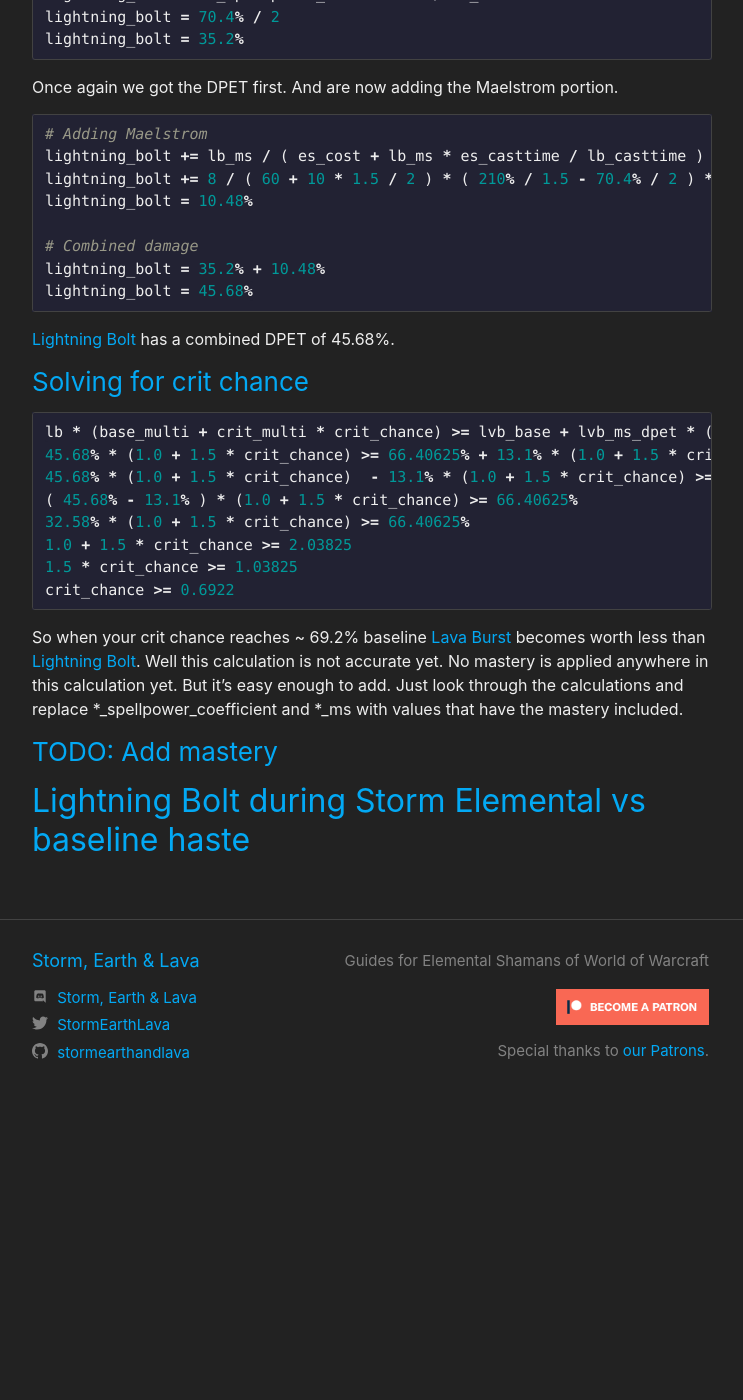
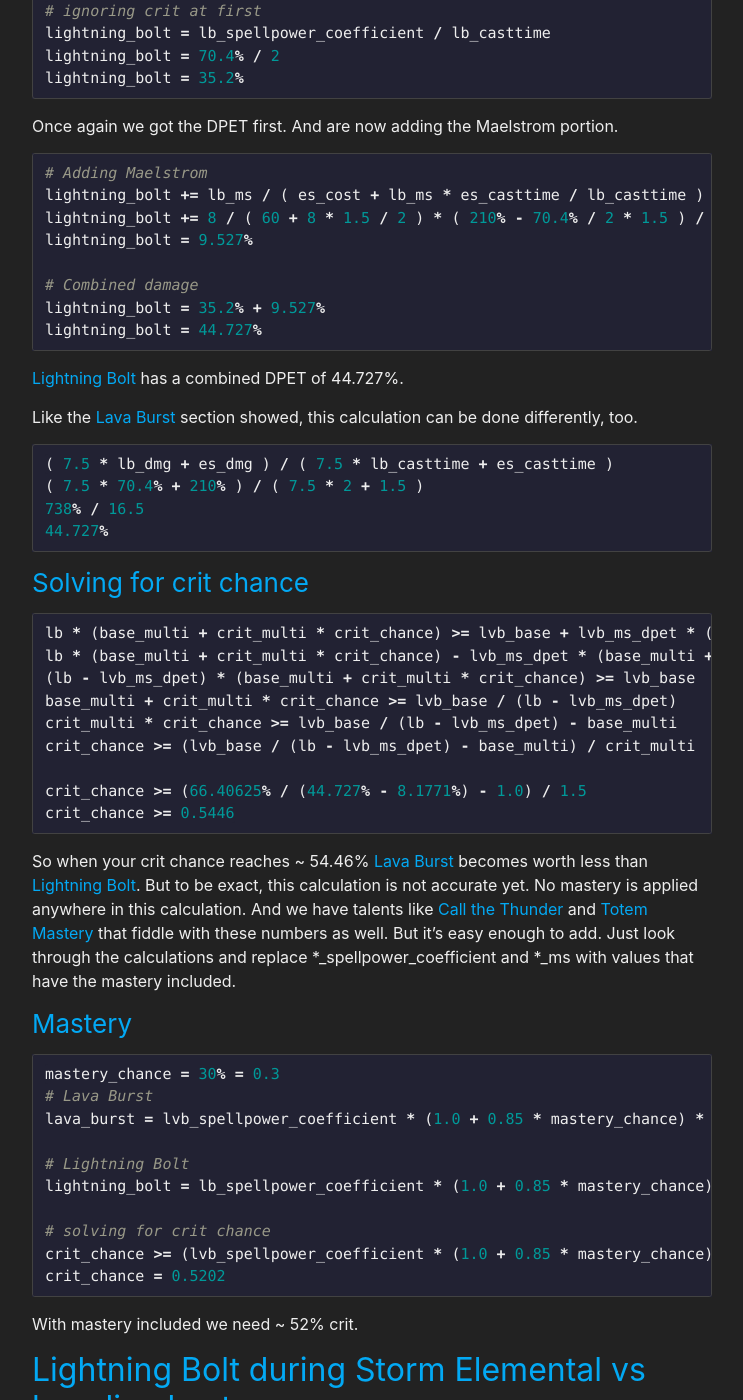
Before and after one commit to stormearthandlava/stormearthandlava.github.io, a Jekyll site: the page built from blog/_posts/2018-12-27-spell-comparisons.md, in a window 1280 px wide and 1400 px high, scrolled down 2248 px. Shown: the whole window, without its empty margins (268-1011 px from the left). Built offline with Jekyll 4.4.1, drawn with Linux system fonts in a browser that asks for light colours; a script that is not in the unit is left out; before the commit the page ends 3372 px from its top, so only the background shows below that; some of the changed text lies outside the part shown.

Commit message:
update crit calc, add mastery

````diff
--- a/blog/_posts/2018-12-27-spell-comparisons.md
+++ b/blog/_posts/2018-12-27-spell-comparisons.md
@@ -92,9 +92,11 @@ You can get the same result much easier by adding up enough {{ site.data.spell.L
 ```python
 ( 6 * lvb_dmg + es_dmg ) / ( 6 * lvb_casttime + es_casttime )
 ( 6 * 53.125% * 2.5 + 210% ) / ( 6 * 2 + 1.5 )
-1006.875 / 13.5
+1006.875% / 13.5
 74.583%
 ```
+
+So choose your ~~fights~~calculation approach carefully.
 
 
 ### DPET Lightning Bolt
@@ -110,37 +112,67 @@ Once again we got the DPET first. And are now adding the Maelstrom portion.
 
 ```python
 # Adding Maelstrom
-lightning_bolt += lb_ms / ( es_cost + lb_ms * es_casttime / lb_casttime ) * ( es_dmg / es_casttime - lb_dmg / lb_casttime ) * es_casttime / lb_casttime
-lightning_bolt += 8 / ( 60 + 10 * 1.5 / 2 ) * ( 210% / 1.5 - 70.4% / 2 ) * 1.5 / 2
-lightning_bolt = 10.48%
+lightning_bolt += lb_ms / ( es_cost + lb_ms * es_casttime / lb_casttime ) * ( es_dmg - lb_dmg / lb_casttime * es_casttime ) / lb_casttime
+lightning_bolt += 8 / ( 60 + 8 * 1.5 / 2 ) * ( 210% - 70.4% / 2 * 1.5 ) / 2
+lightning_bolt = 9.527%
 
 # Combined damage
-lightning_bolt = 35.2% + 10.48%
-lightning_bolt = 45.68%
+lightning_bolt = 35.2% + 9.527%
+lightning_bolt = 44.727%
 ```
-{{ site.data.spell.lb }} has a combined DPET of 45.68%.
+{{ site.data.spell.lb }} has a combined DPET of 44.727%.
+
+Like the {{ site.data.spell.lvb }} section showed, this calculation can be done differently, too.
+
+```python
+( 7.5 * lb_dmg + es_dmg ) / ( 7.5 * lb_casttime + es_casttime )
+( 7.5 * 70.4% + 210% ) / ( 7.5 * 2 + 1.5 )
+738% / 16.5
+44.727%
+```
 
 
 ### Solving for crit chance
 
 ```python
 lb * (base_multi + crit_multi * crit_chance) >= lvb_base + lvb_ms_dpet * (base_multi + crit_multi * crit_chance)
-45.68% * (1.0 + 1.5 * crit_chance) >= 66.40625% + 13.1% * (1.0 + 1.5 * crit_chance)     | - 13.1% * 2.5 * crit_chance
-45.68% * (1.0 + 1.5 * crit_chance)  - 13.1% * (1.0 + 1.5 * crit_chance) >= 66.40625%
-( 45.68% - 13.1% ) * (1.0 + 1.5 * crit_chance) >= 66.40625%
-32.58% * (1.0 + 1.5 * crit_chance) >= 66.40625%                                          | / 32.58%
-1.0 + 1.5 * crit_chance >= 2.03825                                                       | - 1.0
-1.5 * crit_chance >= 1.03825                                                             | / 1.5
-crit_chance >= 0.6922
+lb * (base_multi + crit_multi * crit_chance) - lvb_ms_dpet * (base_multi + crit_multi * crit_chance) >= lvb_base
+(lb - lvb_ms_dpet) * (base_multi + crit_multi * crit_chance) >= lvb_base
+base_multi + crit_multi * crit_chance >= lvb_base / (lb - lvb_ms_dpet)
+crit_multi * crit_chance >= lvb_base / (lb - lvb_ms_dpet) - base_multi
+crit_chance >= (lvb_base / (lb - lvb_ms_dpet) - base_multi) / crit_multi
+
+crit_chance >= (66.40625% / (44.727% - 8.1771%) - 1.0) / 1.5
+crit_chance >= 0.5446
 ```
 
-So when your crit chance reaches ~ 69.2% baseline {{ site.data.spell.lvb }} becomes worth less than {{ site.data.spell.lb }}.
-Well this calculation is not accurate yet.
-No mastery is applied anywhere in this calculation yet.
+So when your crit chance reaches ~ 54.46% {{ site.data.spell.lvb }} becomes worth less than {{ site.data.spell.lb }}.
+But to be exact, this calculation is not accurate yet.
+No mastery is applied anywhere in this calculation. And we have talents like {{ site.data.talent.ctt }} and {{ site.data.talent.tm }} that fiddle with these numbers as well.
 But it's easy enough to add.
 Just look through the calculations and replace  *_spellpower_coefficient and *_ms with values that have the mastery included.
 
-### TODO: Add mastery
+
+### Mastery
+
+```python
+mastery_chance = 30% = 0.3
+# Lava Burst
+lava_burst = lvb_spellpower_coefficient * (1.0 + 0.85 * mastery_chance) * crit_dmg_multiplier / lvb_casttime + (lvb_ms + lvb_o * mastery_chance) / ( es_cost + (lvb_ms + lvb_o * mastery_chance) * es_casttime / lb_casttime ) * ( es_dmg - lvb_spellpower_coefficient * (1.0 + 0.85 * mastery_chance) * crit_dmg_multiplier / lvb_casttime * es_casttime ) / lvb_casttime
+
+# Lightning Bolt
+lightning_bolt = lb_spellpower_coefficient * (1.0 + 0.85 * mastery_chance) / lb_casttime + (lb_ms + lb_o * mastery_chance) / ( es_cost + (lb_ms + lb_o * mastery_chance) * es_casttime / lb_casttime ) * ( es_dmg - lb_dmg * (1.0 + 0.85 * mastery_chance) / lb_casttime * es_casttime ) / lb_casttime
+
+# solving for crit chance
+crit_chance >= (lvb_spellpower_coefficient * (1.0 + 0.85 * mastery_chance) * crit_dmg_multiplier / lvb_casttime / (lightning_bolt - (lvb_ms + lvb_o * mastery_chance) / ( es_cost + (lvb_ms + lvb_o * mastery_chance) * es_casttime / lb_casttime ) * ( es_dmg - lvb_spellpower_coefficient * (1.0 + 0.85 * mastery_chance) * crit_dmg_multiplier / lvb_casttime * es_casttime ) / lvb_casttime) - base_multi) / crit_multi
+crit_chance = 0.5202
+```
+
+With mastery included we need ~ 52% crit.
+
+## Lightning Bolt during Storm Elemental vs baseline haste
 
 
-## Lightning Bolt during Storm Elemental vs baseline haste
+
+
+[Spreadsheet with all of the above](https://docs.google.com/spreadsheets/d/1NcGxqrBb_vGMYm0TgDsWoaIIKkEtiLR-hXJFmzXvmJQ/edit#gid=0)
````
